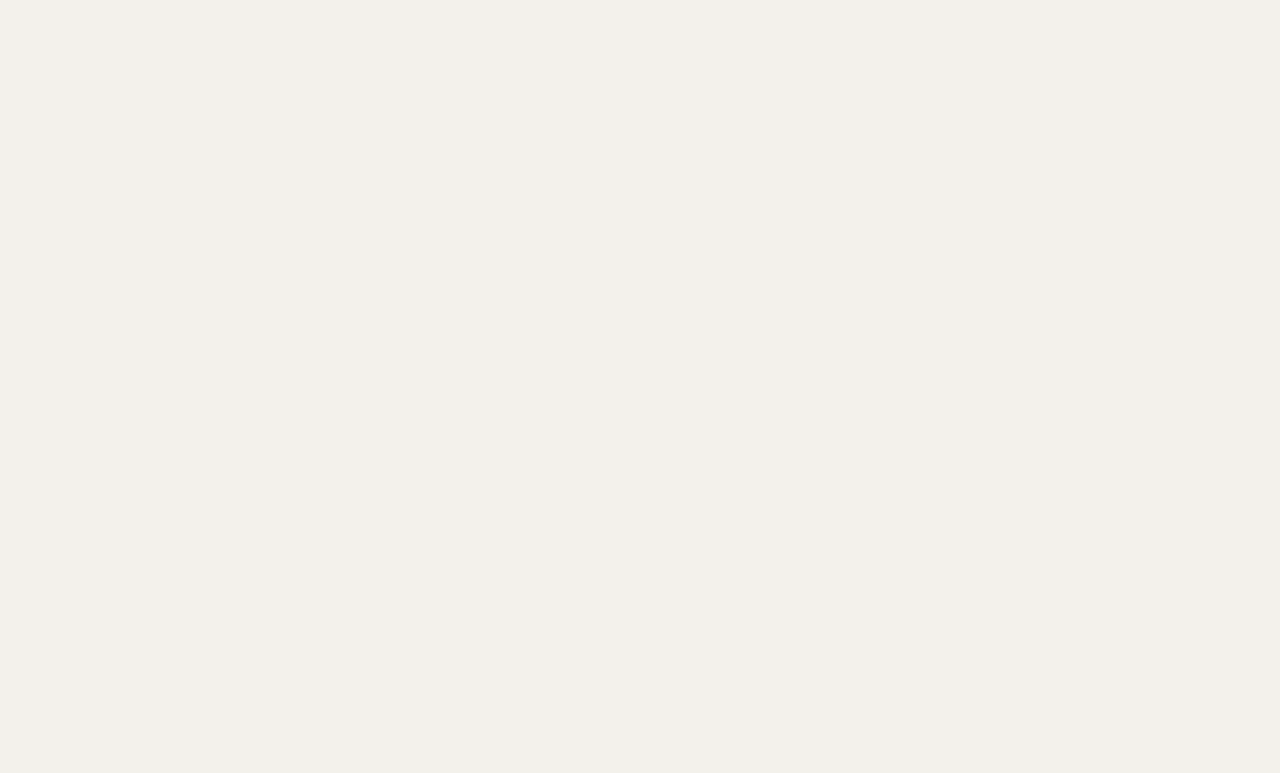
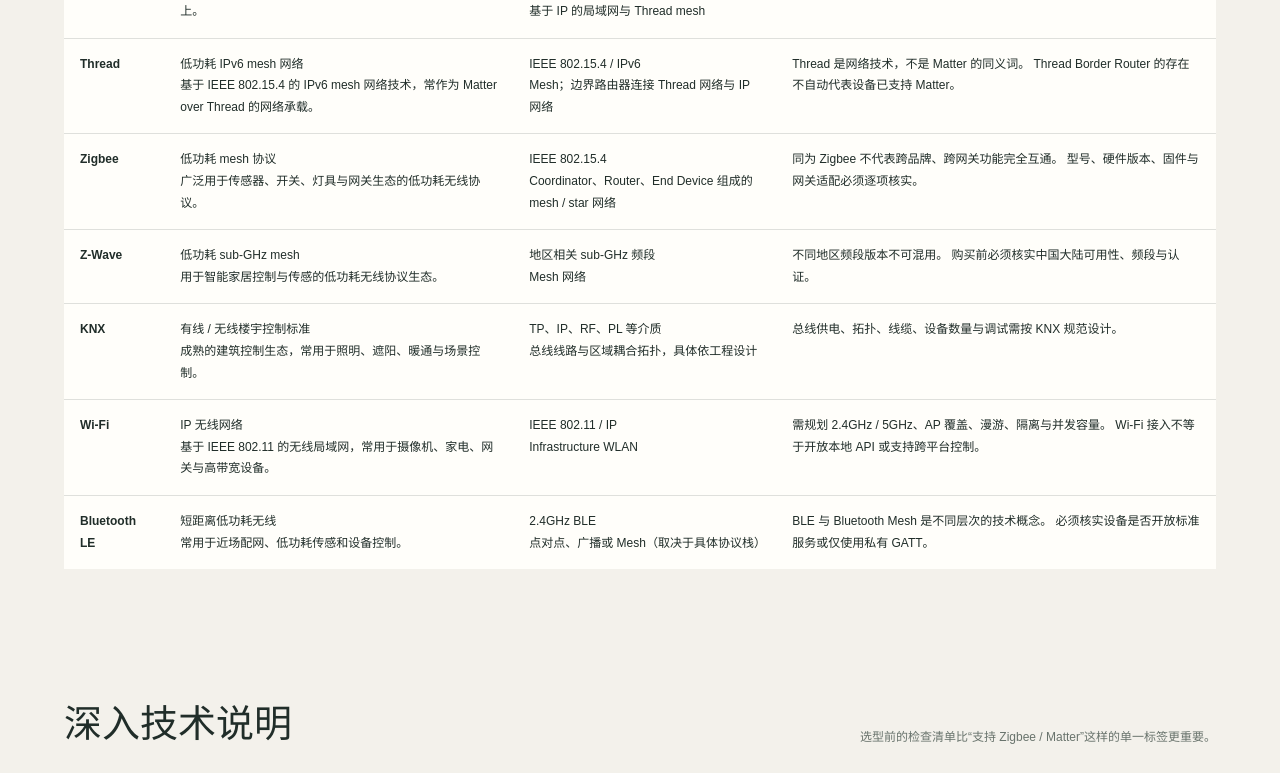
Before and after one commit to yimingwenhua69/yiming-smart-home, a Next.js app: page /protocols in a window 1280 px wide. Before the commit this address had no page. Shown: the part 800-1573 px from the top of the page. Before the commit the page ends 800 px from the top, so only its background shows below. Built offline with nearby package versions, Linux system fonts and the light colour scheme.

Commit message:
feat(protocols): add protocol ecosystem reference pages

```diff
--- /dev/null
+++ b/src/app/protocols/page.tsx
@@ -0,0 +1,14 @@
+import type { Metadata } from "next";
+import { PageFrame } from "@/components/PageFrame";
+import { protocolGuides } from "@/data/knowledge";
+import { protocols, getSourceById } from "@/data/catalog";
+export const metadata: Metadata = { title: "协议与生态", description: "Matter、Thread、Zigbee、Z-Wave、KNX、Wi-Fi 与 Bluetooth LE 技术边界和选型核对。" };
+export default function ProtocolsPage() {
+  return <PageFrame eyebrow="PROTOCOLS / ECOSYSTEM" title="协议决定连接方式，不替你保证兼容。" description="把网络承载、应用协议、设备 Profile、平台集成和实测结果分开记录。相同协议标识不代表功能完全互通。">
+    <section className="content-section"><div className="section-heading"><h2>协议总览</h2><p>协议家族、传输介质、网络拓扑和主要风险。具体设备支持必须回到准确型号和版本。</p></div>
+      <table className="data-table"><thead><tr><th>协议</th><th>技术定位</th><th>承载 / 拓扑</th><th>核对重点</th></tr></thead><tbody>{protocols.map((protocol)=><tr id={protocol.id} key={protocol.id}><td><strong>{protocol.name}</strong></td><td>{protocol.family}<br />{protocol.summary}</td><td>{protocol.transport}<br />{protocol.topology}</td><td>{protocol.cautions.join(" ")}</td></tr>)}</tbody></table>
+    </section>
+    <section className="content-section"><div className="section-heading"><h2>深入技术说明</h2><p>选型前的检查清单比“支持 Zigbee / Matter”这样的单一标签更重要。</p></div><div className="guide-grid">{protocolGuides.map((guide)=><article className="guide-card" id={guide.id} key={guide.id}><h2>{guide.title}</h2><p>{guide.intro}</p>{guide.sections.map((section)=><div key={section.title}><h3>{section.title}</h3><p>{section.body}</p></div>)}<h3>工程核对清单</h3><ul>{guide.checklist.map((item)=><li key={item}>{item}</li>)}</ul></article>)}</div></section>
+    <section className="content-section"><div className="section-heading"><h2>标准与资料来源</h2></div><div className="source-list">{protocols.flatMap((protocol)=>protocol.sourceIds).filter((id,index,all)=>all.indexOf(id)===index).map((id)=>{const source=getSourceById(id);return source?<div className="source-item" key={id}><div><strong>{source.title}</strong><p>{source.publisher} · {source.evidenceLevel}</p></div><a href={source.url} target="_blank" rel="noreferrer">查看资料 ↗</a></div>:null;})}</div></section>
+  </PageFrame>;
+}
```
